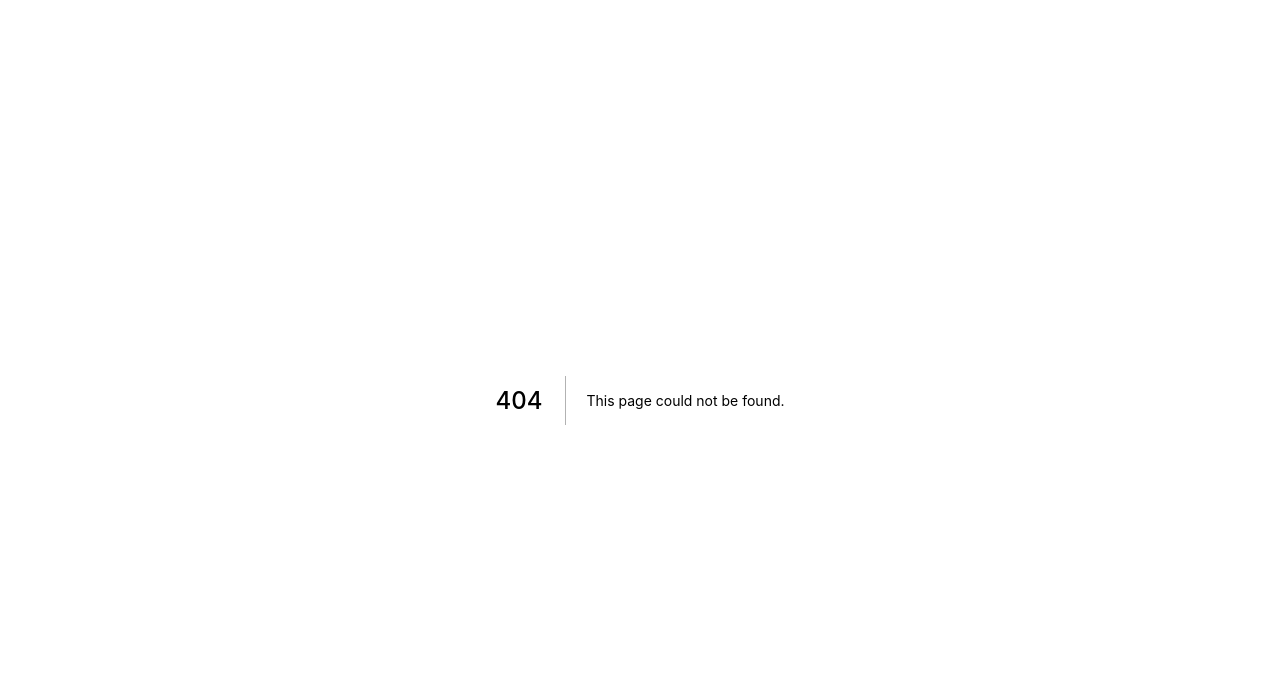
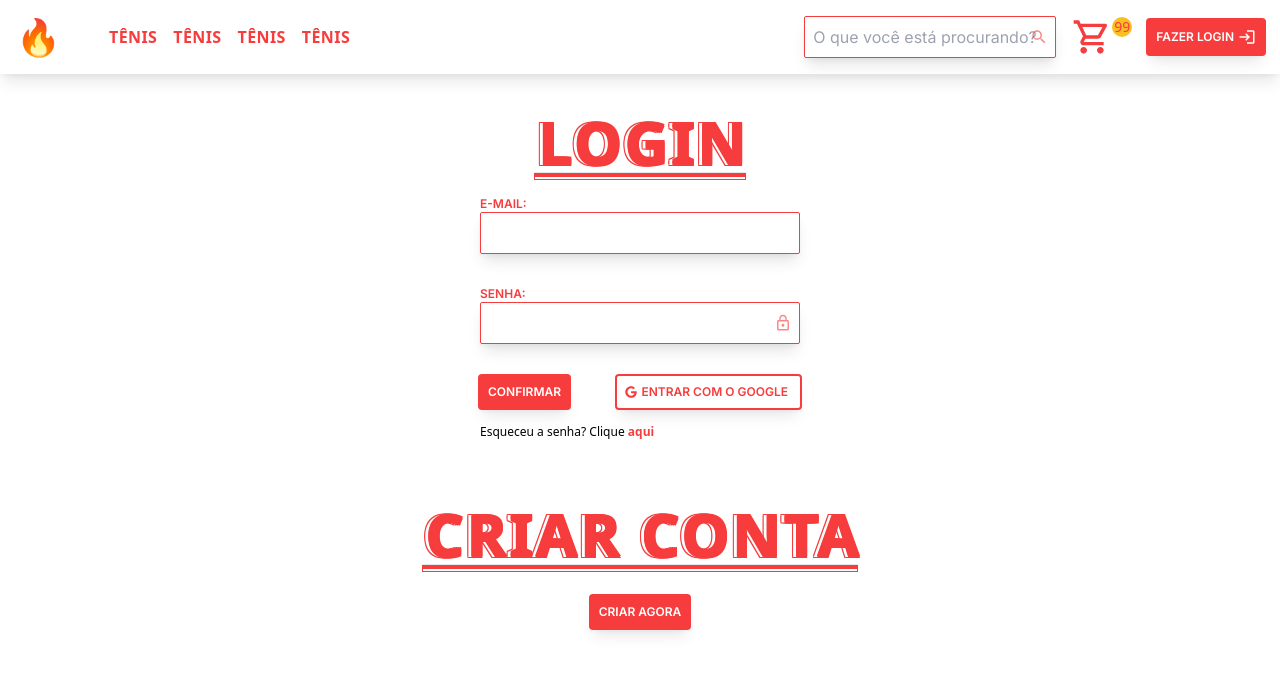
Before and after one commit to thallesgalv/fireshoes, a Next.js app: page /login in a window 1280 px wide. Before the commit this address had no page. Shown: the top 674 px of the page. Built offline with nearby package versions, Linux system fonts and the light colour scheme.

Commit message:
release/0.0.02

```diff
--- a/package.json
+++ b/package.json
@@ -1,6 +1,6 @@
 {
   "name": "fireshoes",
-  "version": "0.0.01",
+  "version": "0.0.02",
   "private": true,
   "scripts": {
     "dev": "next dev",
--- /dev/null
+++ b/src/components/Header.tsx
@@ -0,0 +1,112 @@
+import Input from '../components/Input'
+import Button from '../components/Button'
+import {
+  MdLogin,
+  MdOutlineShoppingCart,
+  MdSearch,
+  MdMenu,
+  MdClose
+} from 'react-icons/md'
+import Link from 'next/link'
+import { useState } from 'react'
+import useMedia from '../hooks/useMedia'
+
+function Header() {
+  const [menuActive, setMenuActive] = useState(false)
+  const isMobile = useMedia('(max-width: 768px)')
+
+  function handleMenu() {
+    isMobile && setMenuActive(!menuActive)
+  }
+
+  return (
+    <header className="shadow-lg fixed w-full bg-white">
+      <nav
+        className="
+          container m-auto
+          flex justify-between
+          py-4
+          px-4 2xl:px-0
+      "
+      >
+        <div
+          className="lg:hidden text-primary text-4xl cursor-pointer"
+          onClick={handleMenu}
+        >
+          {menuActive ? <MdClose /> : <MdMenu />}
+        </div>
+        <div className="flex justify-center items-center">
+          <Link href="/">
+            <a className="text-4xl" onClick={handleMenu}>
+              🔥
+            </a>
+          </Link>
+
+          <ul
+            className={`
+            ${
+              menuActive &&
+              'flex absolute top-16 left-0 h-screen w-screen gap-8 flex-col items-center pt-24 text-4xl bg-white'
+            }
+            ${menuActive || 'hidden'}
+            lg:flex gap-4
+            lg:ml-12
+          text-primary uppercase font-semibold tracking-wide
+            `}
+          >
+            <li>
+              <Link href="/">
+                <a onClick={handleMenu}>Tênis</a>
+              </Link>
+            </li>
+            <li>
+              <Link href="/">
+                <a onClick={handleMenu}>Tênis</a>
+              </Link>
+            </li>
+            <li>
+              <Link href="/">
+                <a onClick={handleMenu}>Tênis</a>
+              </Link>
+            </li>
+            <li>
+              <Link href="/">
+                <a onClick={handleMenu}>Tênis</a>
+              </Link>
+            </li>
+            <li className="md:hidden">
+              <Link href="login">
+                <div>
+                  <Button primary text={`Fazer Login`} icon={<MdLogin />} />
+                </div>
+              </Link>
+            </li>
+          </ul>
+        </div>
+        <div className="flex justify-center items-center gap-4">
+          <div className=" hidden md:block">
+            <Input
+              placeholder="O que você está procurando?"
+              icon={<MdSearch />}
+            />
+          </div>
+          <div className="flex text-primary cursor-pointer">
+            <MdOutlineShoppingCart size={40} />
+            <span className="rounded-full h-5 w-5 flex justify-center items-center bg-yellow-400 text-sm overflow-hidden">
+              99
+            </span>
+          </div>
+          <div className="hidden md:block">
+            <Link href="login">
+              <div>
+                <Button primary text={`Fazer Login`} icon={<MdLogin />} />
+              </div>
+            </Link>
+          </div>
+        </div>
+      </nav>
+    </header>
+  )
+}
+
+export default Header
--- /dev/null
+++ b/src/components/Heading.tsx
@@ -0,0 +1,31 @@
+import { ReactNode } from 'react'
+
+interface HeadingProps {
+  text: string
+  center?: boolean
+}
+
+function Heading({ text, center }: HeadingProps) {
+  return (
+    <>
+      <h1
+        className={`
+        uppercase text-white font-semibold tracking-wider
+        sm:text-6xl text-5xl
+        w-max relative my-4
+        ${center && 'm-auto'}`}
+        style={{
+          textShadow:
+            '-1px -1px 0 #F63C3C, 1px -1px 0 #F63c3c, -1px 1px 0 #f63c3c, 1px 1px 0 #f63c3c'
+        }}
+      >
+        {text}
+        <div className="absolute top-0 text-primary left-1 w-max">{text}</div>
+        <hr className="w-100 h-1 bg-primary"></hr>
+        <hr className="w-100 h-1  border border-primary"></hr>
+      </h1>
+    </>
+  )
+}
+
+export default Heading
--- a/src/components/Input.tsx
+++ b/src/components/Input.tsx
@@ -3,6 +3,7 @@ interface InputProps extends React.InputHTMLAttributes<HTMLInputElement> {
   value?: string
   icon?: any
   validationMessage?: string
+  widthFull?: boolean
 }
 
 function Input({
@@ -14,7 +15,8 @@ function Input({
   onChange,
   icon,
   id,
-  validationMessage
+  validationMessage,
+  widthFull
 }: InputProps) {
   return (
     <>
@@ -23,7 +25,7 @@ function Input({
         className="text-primary font-primary font-semibold uppercase text-xs cursor-pointer"
       >
         {text}
-        <div className="flex items-center">
+        <div className="flex items-center relative">
           <input
             type={type}
             value={value}
@@ -31,21 +33,26 @@ function Input({
             placeholder={placeholder}
             required={required}
             id={id}
-            className="
+            className={`
               font-primary text-primary text-base
               rounded-sm shadow-lg
               p-2
-        block
+              block border border-primary
               focus:outline-none focus:ring-2 focus:ring-primary focus:border-transparent focus:p-1
               placeholder-text-xs
-        "
+              ${widthFull && 'w-full'}
+            `}
           />
-          <span className="text-lg relative right-6 opacity-60">{icon}</span>
+          <span className="text-lg absolute right-2 opacity-60 z-10">
+            {icon}
+          </span>
         </div>
       </label>
+      {validationMessage && (
         <span className="text-primary text-sm relative top-2">
           {validationMessage}
         </span>
+      )}
     </>
   )
 }
--- /dev/null
+++ b/src/components/Main.tsx
@@ -0,0 +1,11 @@
+import { ReactNode } from 'react'
+
+interface MainProps {
+  children: ReactNode
+}
+
+function Main({ children }: MainProps) {
+  return <main className="container m-auto pt-24 ">{children}</main>
+}
+
+export default Main
--- /dev/null
+++ b/src/hooks/useMedia.ts
@@ -0,0 +1,21 @@
+import { useState, useEffect } from 'react'
+
+function useMedia(param: string) {
+  const [isMobile, setIsMobile] = useState(true)
+
+  useEffect(() => {
+    function checkForMobile() {
+      setIsMobile(window.matchMedia(param).matches)
+    }
+
+    checkForMobile()
+
+    window.addEventListener('resize', checkForMobile)
+
+    return () => window.removeEventListener('resize', checkForMobile)
+  }, [])
+
+  return isMobile
+}
+
+export default useMedia
--- a/src/pages/index.tsx
+++ b/src/pages/index.tsx
@@ -1,16 +1,22 @@
 import type { NextPage } from 'next'
 import Head from 'next/head'
-import Home from './comps'
+import Header from '../components/Header'
+import Heading from '../components/Heading'
+import Main from '../components/Main'
 
 const Index: NextPage = () => {
   return (
     <>
       <Head>
-        <title>Create Next App</title>
+        <title>Fireshoes 🔥</title>
         <meta name="description" content="Generated by create next app" />
         <link rel="icon" href="/favicon.ico" />
       </Head>
-      <Home />
+      <Header />
+      <Main>
+        <Heading text="Home" />
+        <p>Essa é a home</p>
+      </Main>
     </>
   )
 }
--- /dev/null
+++ b/src/pages/login.tsx
@@ -0,0 +1,57 @@
+import type { NextPage } from 'next'
+import Head from 'next/head'
+import Header from '../components/Header'
+import Heading from '../components/Heading'
+import Input from '../components/Input'
+import Button from '../components/Button'
+import Main from '../components/Main'
+import { MdLockOutline } from 'react-icons/md'
+
+const Login: NextPage = () => {
+  return (
+    <>
+      <Head>
+        <title>Fireshoes 🔥 | Login</title>
+        <meta name="description" content="Generated by create next app" />
+        <link rel="icon" href="/favicon.ico" />
+      </Head>
+      <Header />
+      <Main>
+        <section>
+          <Heading text="Login" center />
+          <form
+            className="m-auto flex flex-col gap-8"
+            style={{ width: 'calc(min(90%, 20rem))' }}
+          >
+            <Input text="E-mail:" type="email" id="loginEmail" widthFull />
+            <Input
+              text="Senha:"
+              type="password"
+              id="loginPassword"
+              icon={<MdLockOutline />}
+              widthFull
+            />
+            <div className="flex justify-between flex-wrap">
+              <Button primary text="Confirmar" />
+              <Button secondary text="Entrar com o Google" google />
+              <p className="flex-grow mt-4 text-xs">
+                Esqueceu a senha? Clique{' '}
+                <span className="text-primary font-semibold cursor-pointer">
+                  aqui
+                </span>
+              </p>
+            </div>
+          </form>
+        </section>
+        <section className="mt-16">
+          <Heading text="Criar Conta" center />
+          <div className="flex justify-center w-full mt-6">
+            <Button primary text="Criar agora" />
+          </div>
+        </section>
+      </Main>
+    </>
+  )
+}
+
+export default Login
```
Also changed, not shown: src/pages/comps.tsx (+3 -4 lines). Lines whose indentation alone changed are shown as unchanged.
